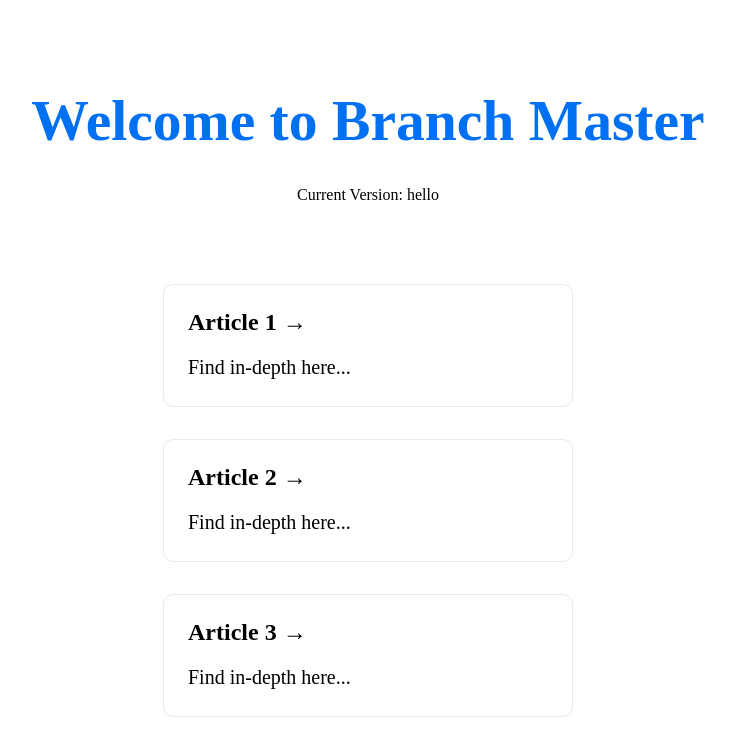
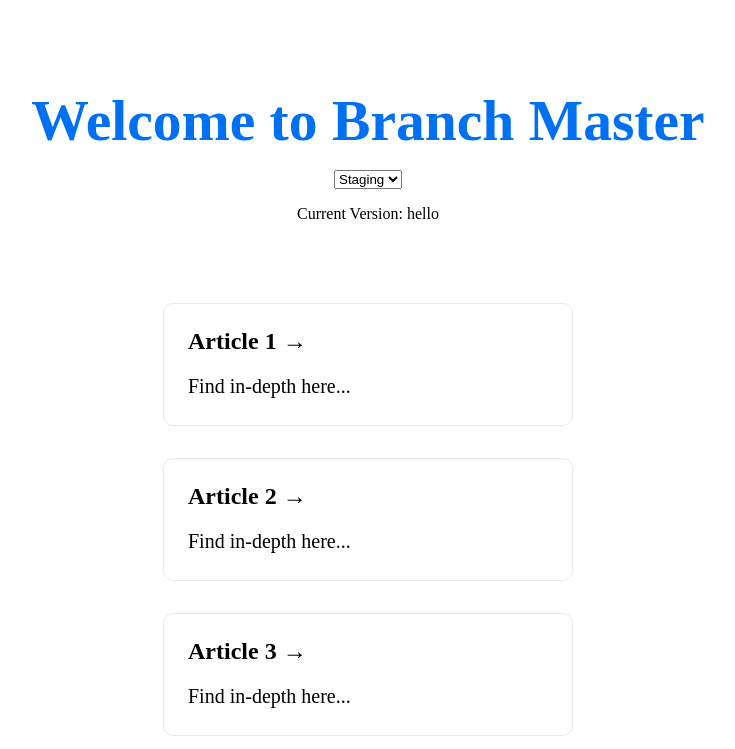
Before and after one commit to AgateHQ/branch-master, a Next.js app: page / in a window 1280 px wide. Shown: the top 749 px of the page, without its empty margins (272-1007 px from the left). Built offline with nearby package versions, Linux system fonts and the light colour scheme.

Commit message:
New feature: Switch from live to staging

```diff
--- a/pages/_app.js
+++ b/pages/_app.js
@@ -1,17 +1,37 @@
 import Script from "next/script";
 import { useRouter } from "next/router";
+import { useState, useEffect } from "react";
 
 export default function MyApp({ Component, pageProps }) {
-  const router = useRouter();
 
-  const axateScript = router.query.live
-    ? "https://wallet.axate.io/bundle.js"
-    : "https://wallet-staging.axate.io/bundle.js";
+  const [enviroment, setEnviroment] = useState('');
+  const [localStorageReady, setLocalStorageReady] = useState(false);
+
+
+  let axateScriptStaging = "https://wallet-staging.axate.io/bundle.js";
+  let axateScriptLive = "https://wallet.axate.io/bundle.js";
+
+  useEffect(() => {
+    const storedValue = localStorage.getItem('selectedEnviroment');
+    if (storedValue) {
+      setEnviroment(storedValue);
+    }
+    setLocalStorageReady(true);
+
+  }, []);
+
+  console.log(enviroment);
+
+
+  if (!localStorageReady) {
+    return <div>Loading Branch Master...</div>;
+  }
 
   return (
     <>
-      <Script src={axateScript} />
-      <Component {...pageProps} />
+          <Script src={enviroment === 'live' ? axateScriptLive : axateScriptStaging}/>
+          <Component {...pageProps} />
     </>
+
   );
 }
--- /dev/null
+++ b/pages/components/SelectEnviroment.js
@@ -0,0 +1,44 @@
+import { useState, useEffect } from 'react';
+import { useRouter } from 'next/router';
+
+const SelectEnviroment = () => {
+    const router = useRouter();
+    const [selectedEnviroment, setSelectedEnviroment] = useState('');
+    const [selectedOption, setSelectedOption] = useState('');
+
+
+    // Options for the select dropdown
+    const options = [
+      { value: 'staging', label: 'Staging' },
+      { value: 'live', label: 'Live' },
+    ];
+
+    // Function to handle option change
+    const handleOptionChange = (e) => {
+        const selectedValue = e.target.value;
+        setSelectedEnviroment(selectedValue);
+        localStorage.setItem('selectedEnviroment', selectedValue);
+        router.reload(); // Trigger page reload
+    };
+
+    useEffect(() => {
+        const storedValue = localStorage.getItem('selectedEnviroment');
+        if (storedValue) {
+          setSelectedOption(storedValue);
+        }
+      }, []);
+
+    return (
+      <div>
+        <select value={selectedOption} onChange={handleOptionChange}>
+          {options.map((option) => (
+            <option key={option.value} value={option.value}>
+              {option.label}
+            </option>
+          ))}
+        </select>
+      </div>
+    );
+  };
+
+  export default SelectEnviroment;
--- a/pages/index.js
+++ b/pages/index.js
@@ -1,7 +1,10 @@
 import Head from "next/head";
 import styles from "../styles/Home.module.css";
+import { useState } from 'react';
+import SelectEnviroment from "./components/SelectEnviroment";
 
 export default function Home() {
+
   return (
     <div className={styles.container}>
       <Head>
@@ -11,6 +14,9 @@ export default function Home() {
 
       <main>
         <h1 className={styles.title}>Welcome to Branch Master</h1>
+
+        <SelectEnviroment/>
+
         <p>
           Current Version: {process.env.NEXT_PUBLIC_VERCEL_GIT_COMMIT_MESSAGE}
         </p>
```
